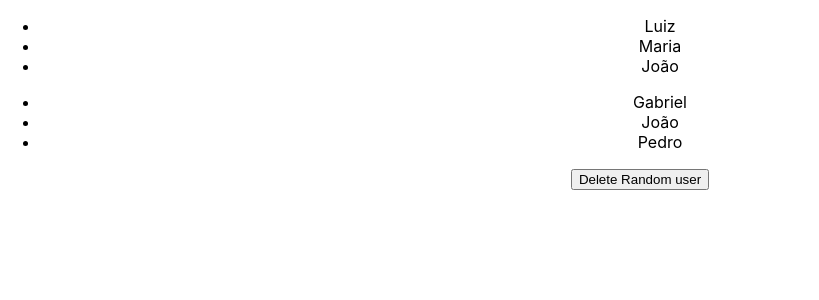
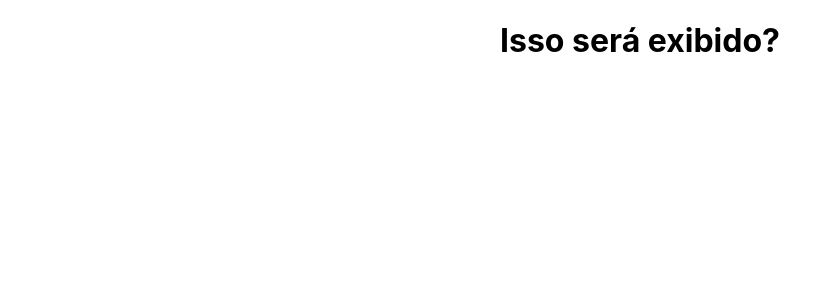
Before and after one commit to gabsbento/curso-react, a React (Create React App) app: page / in a window 1280 px wide. Shown: the top 300 px of the page, without its empty margins (0-819 px from the left). Built offline with nearby package versions, Linux system fonts and the light colour scheme.

Commit message:
:sparkles: feat: renderizacao condicional

```diff
--- a/src/App.jsx
+++ b/src/App.jsx
@@ -1,10 +1,10 @@
 import "./App.css";
+import ConditionalRender from "./components/ConditionalRender";
 
-import ListRender from "./components/ListRender";
 function App() {
   return (
     <div className="App">
-      <ListRender />
+      <ConditionalRender />
     </div>
   );
 }
--- /dev/null
+++ b/src/components/ConditionalRender.jsx
@@ -0,0 +1,13 @@
+import React from "react";
+
+function ConditionalRender() {
+  const [x] = React.useState(false);
+  return (
+    <div>
+      <h1>Isso será exibido?</h1>
+      {x && <p>Se x for true, sim</p>}
+    </div>
+  );
+}
+
+export default ConditionalRender;
```
